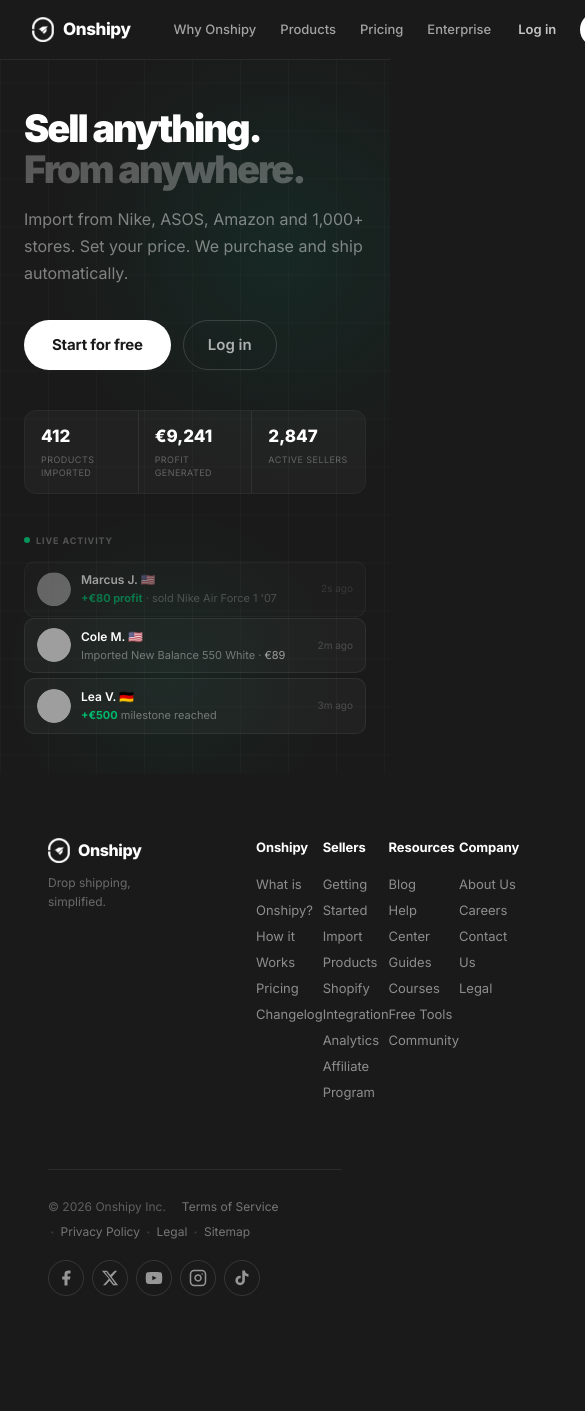
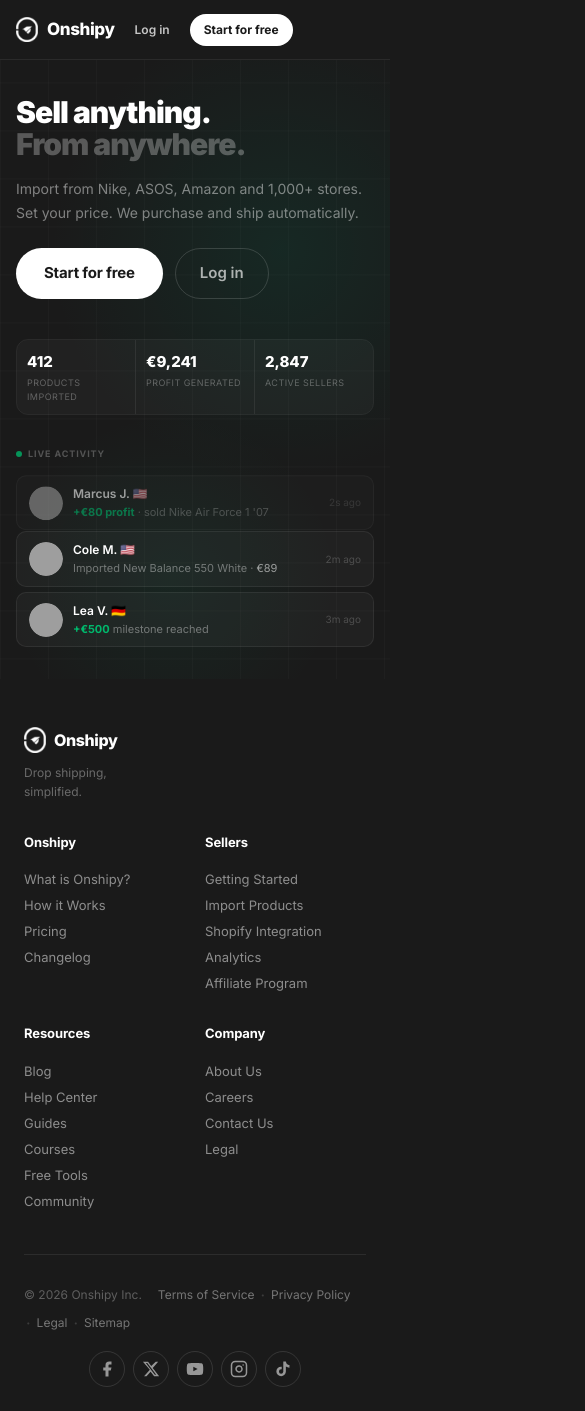
Before and after one commit to victorabuchi/onshipy, a Next.js app in the folder onshipy-frontend/: page / in a window 390 px wide. Shown: the top 1411 px of the page, 585 px wide, since content can reach past the window. Before the commit the page ends 1328 px from the top, so only its background shows below. Built offline with nearby package versions, Linux system fonts and the light colour scheme; grey boxes are pictures that could not be loaded.

Commit message:
fix: make landing page nav, hero, and footer responsive on mobile
Nav bar had no breakpoint and forced content wider than the viewport,
causing full-page horizontal scroll on phones. Hide nav links under
640px, stack footer columns under 700px, and tighten hero sizing under
420px.

```diff
--- a/onshipy-frontend/components/AuthFooter.js
+++ b/onshipy-frontend/components/AuthFooter.js
@@ -79,17 +79,30 @@
   };
 
   return (
-    <footer style={{
-      background: '#1a1a1a',
-      fontFamily: "'Inter',-apple-system,BlinkMacSystemFont,sans-serif",
-      padding: '64px 48px 32px',
-    }}>
-      <div style={{ maxWidth: 1200, margin: '0 auto' }}>
+    <footer className="auth-footer">
+      <style>{`
+        .auth-footer { background:#1a1a1a; font-family:'Inter',-apple-system,BlinkMacSystemFont,sans-serif; padding:64px 48px 32px; }
+        .auth-footer-inner { max-width:1200px; margin:0 auto; }
+        .auth-footer-top { display:flex; gap:48px; margin-bottom:64px; }
+        .auth-footer-logo { flex-shrink:0; width:160px; }
+        .auth-footer-cols { display:flex; flex:1; flex-wrap:wrap; gap:32px; justify-content:space-between; }
+        .auth-footer-bottom { display:flex; align-items:center; justify-content:space-between; flex-wrap:wrap; gap:16px; }
+
+        @media (max-width:700px) {
+          .auth-footer { padding:48px 24px 24px; }
+          .auth-footer-top { flex-direction:column; gap:32px; margin-bottom:40px; }
+          .auth-footer-logo { width:100%; }
+          .auth-footer-cols { gap:28px 20px; }
+          .auth-footer-cols > div { width:calc(50% - 10px); }
+          .auth-footer-bottom { justify-content:center; text-align:center; }
+        }
+      `}</style>
+      <div className="auth-footer-inner">
 
         {/* Top row: logo + columns */}
-        <div style={{ display: 'flex', gap: 48, marginBottom: 64 }}>
+        <div className="auth-footer-top">
           {/* Logo */}
-          <div style={{ flexShrink: 0, width: 160 }}>
+          <div className="auth-footer-logo">
             <div style={{ display: 'flex', alignItems: 'center', gap: 8, marginBottom: 6 }}>
               <img src="/favicon-32x32.png" alt="Onshipy" width={22} height={22} style={{ filter: 'brightness(0) invert(1)' }} />
               <span style={{ fontSize: 16, fontWeight: 800, color: '#fff', letterSpacing: '-0.4px' }}>Onshipy</span>
@@ -100,7 +113,7 @@
           </div>
 
           {/* Link columns */}
-          <div style={{ display: 'flex', flex: 1, gap: 0, justifyContent: 'space-between' }}>
+          <div className="auth-footer-cols">
             {COLS.map(col => (
               <div key={col.heading}>
                 <p style={heading}>{col.heading}</p>
@@ -124,7 +137,7 @@
         <div style={{ height: 1, background: 'rgba(255,255,255,0.08)', marginBottom: 28 }} />
 
         {/* Bottom bar */}
-        <div style={{ display: 'flex', alignItems: 'center', justifyContent: 'space-between', flexWrap: 'wrap', gap: 16 }}>
+        <div className="auth-footer-bottom">
           {/* Legal links */}
           <div style={{ display: 'flex', alignItems: 'center', gap: 4, flexWrap: 'wrap' }}>
             <span style={{ fontSize: 12, color: 'rgba(255,255,255,0.3)', marginRight: 12 }}>
--- a/onshipy-frontend/components/AuthNav.js
+++ b/onshipy-frontend/components/AuthNav.js
@@ -4,56 +4,62 @@
 
 export default function AuthNav({ startHref = '/register', loginHref = '/login' }) {
   return (
-    <nav style={{
-      background: '#1a1a1a',
-      height: 60,
-      display: 'flex',
-      alignItems: 'center',
-      padding: '0 32px',
-      borderBottom: '1px solid rgba(255,255,255,0.07)',
-      position: 'relative',
-      zIndex: 100,
-      flexShrink: 0,
-      fontFamily: "'Inter',-apple-system,BlinkMacSystemFont,sans-serif",
-    }}>
+    <nav className="auth-nav">
+      <style>{`
+        .auth-nav {
+          background:#1a1a1a; height:60px; display:flex; align-items:center;
+          padding:0 32px; border-bottom:1px solid rgba(255,255,255,0.07);
+          position:relative; z-index:100; flex-shrink:0; gap:12px;
+          font-family:'Inter',-apple-system,BlinkMacSystemFont,sans-serif;
+        }
+        .auth-nav-logo { display:flex; align-items:center; gap:9px; text-decoration:none; flex-shrink:0; }
+        .auth-nav-links { display:flex; align-items:center; gap:2px; flex:1; min-width:0; }
+        .auth-nav-link {
+          padding:6px 11px; font-size:13px; font-weight:500; color:rgba(255,255,255,0.6);
+          text-decoration:none; border-radius:7px; white-space:nowrap; transition:color 0.15s;
+        }
+        .auth-nav-link:hover { color:#fff; }
+        .auth-nav-actions { display:flex; align-items:center; gap:8px; flex-shrink:0; }
+        .auth-nav-login {
+          padding:7px 16px; font-size:13px; font-weight:600; color:rgba(255,255,255,0.75);
+          text-decoration:none; border-radius:8px; white-space:nowrap; transition:color 0.15s;
+        }
+        .auth-nav-login:hover { color:#fff; }
+        .auth-nav-cta {
+          padding:8px 20px; font-size:13px; font-weight:700; color:#1a1a1a; background:#fff;
+          text-decoration:none; border-radius:24px; white-space:nowrap; transition:opacity 0.15s;
+        }
+        .auth-nav-cta:hover { opacity:0.88; }
+
+        @media (max-width:640px) {
+          .auth-nav { padding:0 16px; gap:8px; }
+          .auth-nav-links { display:none; }
+          .auth-nav-login { padding:7px 12px; font-size:12px; }
+          .auth-nav-cta { padding:7px 14px; font-size:12px; }
+        }
+      `}</style>
 
       {/* Logo */}
-      <Link href="/" style={{ display:'flex', alignItems:'center', gap:9, textDecoration:'none', marginRight:32, flexShrink:0 }}>
+      <Link href="/" className="auth-nav-logo">
         <img src="/favicon-32x32.png" alt="Onshipy" width={22} height={22} style={{ filter:'brightness(0) invert(1)', flexShrink:0 }} />
         <span style={{ fontSize:17, fontWeight:800, color:'#fff', letterSpacing:'-0.4px' }}>Onshipy</span>
       </Link>
 
       {/* Nav links */}
-      <div style={{ display:'flex', alignItems:'center', gap:2, flex:1 }}>
+      <div className="auth-nav-links">
         {NAV_LINKS.map(label => (
-          <a
-            key={label}
-            href="#"
-            style={{ padding:'6px 11px', fontSize:13, fontWeight:500, color:'rgba(255,255,255,0.6)', textDecoration:'none', borderRadius:7, transition:'color 0.15s', whiteSpace:'nowrap' }}
-            onMouseEnter={e => e.currentTarget.style.color = '#fff'}
-            onMouseLeave={e => e.currentTarget.style.color = 'rgba(255,255,255,0.6)'}
-          >
+          <a key={label} href="#" className="auth-nav-link">
             {label}
           </a>
         ))}
       </div>
 
       {/* Action buttons */}
-      <div style={{ display:'flex', alignItems:'center', gap:8, flexShrink:0 }}>
-        <Link
-          href={loginHref}
-          style={{ padding:'7px 16px', fontSize:13, fontWeight:600, color:'rgba(255,255,255,0.75)', textDecoration:'none', borderRadius:8, transition:'color 0.15s', whiteSpace:'nowrap' }}
-          onMouseEnter={e => e.currentTarget.style.color = '#fff'}
-          onMouseLeave={e => e.currentTarget.style.color = 'rgba(255,255,255,0.75)'}
-        >
+      <div className="auth-nav-actions">
+        <Link href={loginHref} className="auth-nav-login">
           Log in
         </Link>
-        <Link
-          href={startHref}
-          style={{ padding:'8px 20px', fontSize:13, fontWeight:700, color:'#1a1a1a', background:'#fff', textDecoration:'none', borderRadius:24, whiteSpace:'nowrap', transition:'opacity 0.15s' }}
-          onMouseEnter={e => e.currentTarget.style.opacity = '0.88'}
-          onMouseLeave={e => e.currentTarget.style.opacity = '1'}
-        >
+        <Link href={startHref} className="auth-nav-cta">
           Start for free
         </Link>
       </div>
--- a/onshipy-frontend/pages/index.js
+++ b/onshipy-frontend/pages/index.js
@@ -72,7 +72,7 @@
       <style>{`
         @import url('https://fonts.googleapis.com/css2?family=Inter:wght@400;500;600;700;800;900&display=swap');
         *, *::before, *::after { box-sizing:border-box; margin:0; padding:0; }
-        html, body { width:100%; min-height:100vh; background:#1a1a1a; font-family:'Inter',-apple-system,BlinkMacSystemFont,sans-serif; -webkit-font-smoothing:antialiased; }
+        html, body { width:100%; min-height:100vh; overflow-x:hidden; background:#1a1a1a; font-family:'Inter',-apple-system,BlinkMacSystemFont,sans-serif; -webkit-font-smoothing:antialiased; }
 
         @keyframes fadeUp  { from{opacity:0;transform:translateY(10px)} to{opacity:1;transform:translateY(0)} }
         @keyframes gridPan { from{background-position:0 0} to{background-position:0 48px} }
@@ -122,6 +122,15 @@
           .hero-inner { flex-direction:column; padding:48px 24px 40px; gap:40px; }
           .hero-title { font-size:38px; }
           .hero-right { width:100%; }
+        }
+
+        @media (max-width:420px) {
+          .hero-inner { padding:36px 16px 32px; gap:32px; }
+          .hero-title { font-size:30px; letter-spacing:-1px; }
+          .hero-sub { font-size:14px; margin-bottom:24px; }
+          .stats-row { max-width:100%; }
+          .stat-cell { padding:11px 10px; }
+          .stat-val { font-size:15px; }
         }
       `}</style>
 
```
